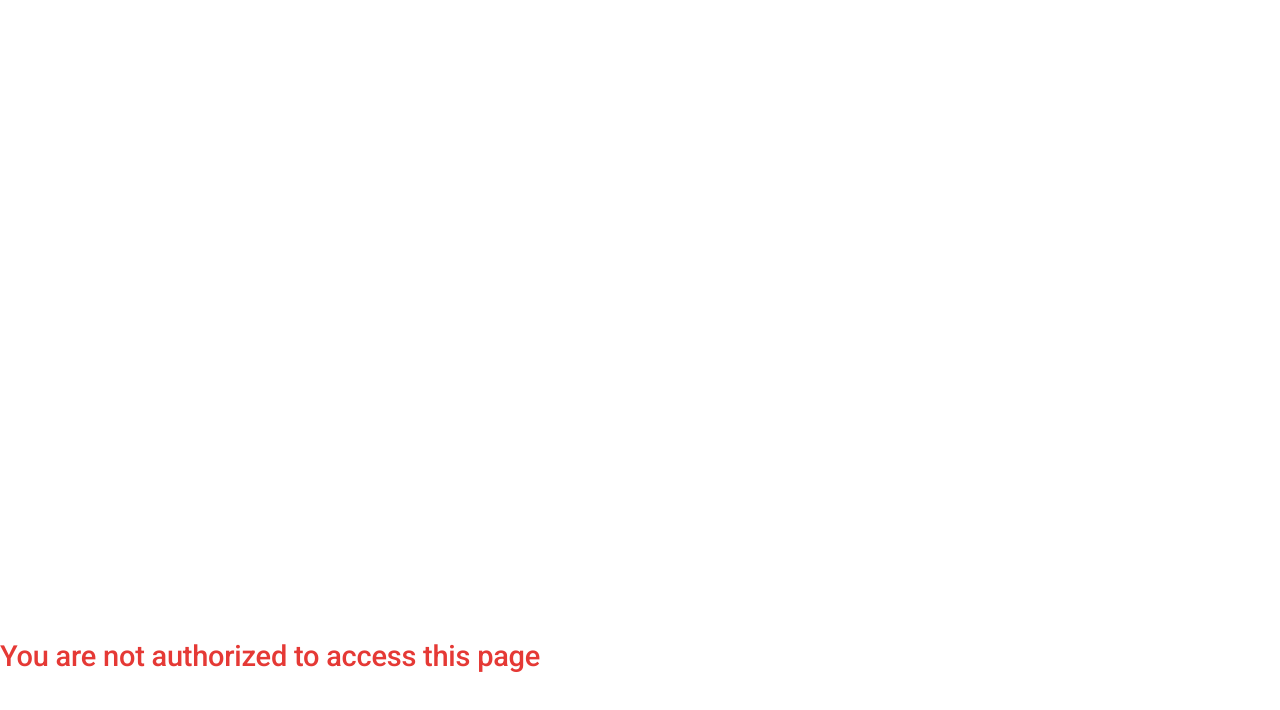
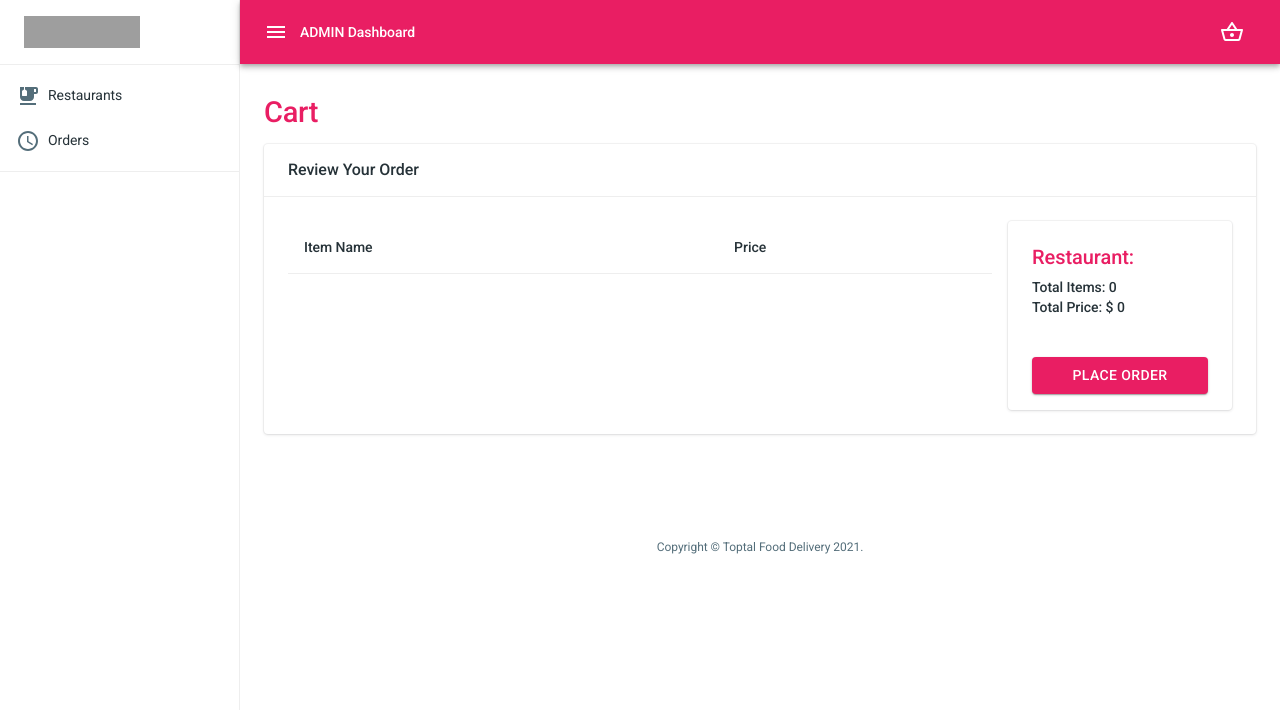
Before and after one commit to AyyazAli/food-delivery, a React (Create React App) app: page /cart in a window 1280 px wide. Before the commit this address led to /not-authorized. Shown: the top 710 px of the page. Built offline with nearby package versions, Linux system fonts and the light colour scheme; sample sign-in values are in the browser's storage; grey boxes are pictures that could not be loaded.

Commit message:
Cart Page Functionality

```diff
--- a/src/layouts/layout.js
+++ b/src/layouts/layout.js
@@ -7,6 +7,7 @@ import AppBar from "layouts/header";
 import { useState } from "react";
 import { useSelector } from "react-redux";
 import { Link } from "react-router-dom";
+import { Redirect } from "react-router";
 
 const useStyles = makeStyles({
     topButton: {
@@ -25,6 +26,7 @@ const userRoutes = [
 
 const Layout = ({ children, title, topButton }) => {
     const [open, setOpen] = useState(true);
+    const [redirect, setRedirect] = useState(false)
     const authState = useSelector(state => state.auth)
     const owner = authState.role === "owner";
     const cart = useSelector(state => state.cart)
@@ -32,10 +34,14 @@ const Layout = ({ children, title, topButton }) => {
     const toggleDrawer = () => {
         setOpen(!open);
     };
-
+    const handleCart = () => {
+        setRedirect(true)
+        // setRedirect(false)
+    }
 
     return (
         <Box sx={{ display: 'flex' }}>
+            {redirect ? <Redirect to="/cart" /> : ""}
             <AppBar position="absolute" color={owner ? 'secondary' : 'primary'} open={open}>
                 <Toolbar
                     sx={{
@@ -65,7 +71,7 @@ const Layout = ({ children, title, topButton }) => {
                     </Typography>
                     {
                         !owner ?
-                            <IconButton color="inherit" style={{ flexGrow: 1, placeContent: "flex-end" }}>
+                            <IconButton onClick={handleCart} color="inherit" style={{ flexGrow: 1, placeContent: "flex-end" }}>
                                 <Badge badgeContent={cart.count} color="secondary">
                                     <ShoppingBasketOutlined />
                                 </Badge>
--- a/src/routes.js
+++ b/src/routes.js
@@ -59,6 +59,12 @@ const routes = [
         component: lazy(() => import('./views/restaurants/single-restaurant'))
     },
     {
+        path: '/cart',
+        isProtected: true,
+        exact: true,
+        component: lazy(() => import('./views/cart/cart'))
+    },
+    {
         path: '/not-authorized',
         exact: true,
         component: lazy(() => import('./views/auth/not-authorized'))
--- a/src/store/reducers/cartReducer.js
+++ b/src/store/reducers/cartReducer.js
@@ -4,13 +4,14 @@ import * as actionTypes from 'store/constants';
 const initialState = {
     items: [],
     count: 0,
-    restaurant: null,
+    restaurant: undefined,
     totalPrice: 0
 }
 
 
 const addItem = (state, action) => {
     const newItems = state.items
+
     newItems.push(action.item)
     const newPrice = state.totalPrice + action.item.price
     return updateObject(state, {
@@ -21,14 +22,14 @@ const addItem = (state, action) => {
 }
 
 const deleteItem = (state, action) => {
-    console.log(action.id)
-    const item = state.items.find(oneItem => oneItem.id === action.id)
+    const item = state.items[action.id]//state.items.find(oneItem => oneItem._id === action.id)
     let { count, totalPrice } = state;
     if (item) {
         count -= 1;
         totalPrice -= item.price
     }
-    const newItems = state.items.filter(singleItem => singleItem.id !== action.id)
+    const newItems = state.items;
+    newItems.splice(action.id, 1)//state.items.filter(singleItem => singleItem._id !== action.id)
     return updateObject(state, {
         items: newItems,
         count,
@@ -37,8 +38,12 @@ const deleteItem = (state, action) => {
 }
 
 const resetCart = (state, action) => {
+
     return updateObject(state, {
-        ...initialState
+        items: [],
+        count: 0,
+        restaurant: undefined,
+        totalPrice: 0
     })
 }
 
--- /dev/null
+++ b/src/views/cart/cart.js
@@ -0,0 +1,81 @@
+import { Button, Card, CardActions, CardContent, CardHeader, Divider, Grid, IconButton, Table, TableBody, TableCell, TableRow, Typography } from '@material-ui/core';
+import { AttachMoney, Check, Delete, Edit, Label, Receipt } from '@material-ui/icons';
+import Layout from 'layouts/layout';
+import React from 'react'
+import { useDispatch, useSelector } from 'react-redux';
+import { deleteItemFromCart } from 'store/actions';
+
+
+const CartPage = () => {
+
+    const cartState = useSelector(state => state.cart)
+    const dispatch = useDispatch();
+    return (
+        <Layout title="Cart">
+            <Card        >
+                <CardHeader title="Review Your Order" />
+                <Divider />
+                <CardContent >
+                    <Grid container spacing={2}>
+                        <Grid item xs={12} md={9}>
+                            <Table>
+                                <TableBody>
+                                    <TableRow>
+                                        <TableCell>
+                                            <Typography variant="h6">
+                                                Item Name
+                                            </Typography>
+                                        </TableCell>
+                                        <TableCell>
+                                            <Typography variant="h6">
+                                                Price
+                                            </Typography>
+                                        </TableCell>
+                                    </TableRow>
+
+                                    {
+                                        cartState.items.map((singleItem, index) =>
+                                            <TableRow selected={index % 2 === 0 ? true : false} key={index}>
+                                                <TableCell>{singleItem.name}</TableCell>
+                                                <TableCell>$ {singleItem.price}</TableCell>
+                                                <TableCell>
+                                                    <IconButton onClick={() => { dispatch(deleteItemFromCart(index)) }}>
+                                                        <Delete />
+                                                    </IconButton>
+                                                </TableCell>
+
+                                            </TableRow>
+                                        )
+                                    }
+                                </TableBody>
+                            </Table>
+                        </Grid>
+                        <Grid item xs={12} md={3}>
+                            <Card>
+                                <CardContent>
+                                    <Typography gutterBottom variant="h4" color="primary">
+                                        Restaurant: {cartState.restaurant?.name}
+                                    </Typography>
+                                    <Typography variant="h6">
+                                        Total Items: {cartState.count}
+                                    </Typography>
+                                    <Typography variant="h6">
+                                        Total Price: $ {cartState.totalPrice}
+                                    </Typography>
+
+                                </CardContent>
+                                <CardActions>
+                                    <Button fullWidth variant="contained" color="primary">
+                                        Place Order
+                                    </Button>
+                                </CardActions>
+                            </Card>
+                        </Grid>
+                    </Grid>
+                </CardContent>
+            </Card>
+        </Layout>
+    )
+}
+
+export default CartPage;
--- a/src/views/restaurants/single-restaurant.js
+++ b/src/views/restaurants/single-restaurant.js
@@ -39,16 +39,16 @@ const SingleRestaurant = ({ match, history }) => {
             setLoading(false)
             if (!owner) {
                 setRestaurant(response.data.data)
+                if (cartState.restaurant && (cartState.restaurant?.id !== restaurantId)) {
+                    dispatch(resetCart())
+                    setRestaurantChangeDialog(true)
+                }
                 dispatch(cartRestaurant(
                     {
                         id: response.data.data._id,
                         name: response.data.data.name
                     }
                 ))
-                if (cartState.restaurant && (cartState.restaurant?.id !== restaurantId)) {
-                    setRestaurantChangeDialog(true)
-                    dispatch(resetCart())
-                }
             }
         })
     }, [])
@@ -59,7 +59,6 @@ const SingleRestaurant = ({ match, history }) => {
                 restaurant: restaurantId
             }
         }).then(response => {
-            console.log(response.data.data)
             setMeals(response.data.data)
         })
     }, [restaurant])
```
